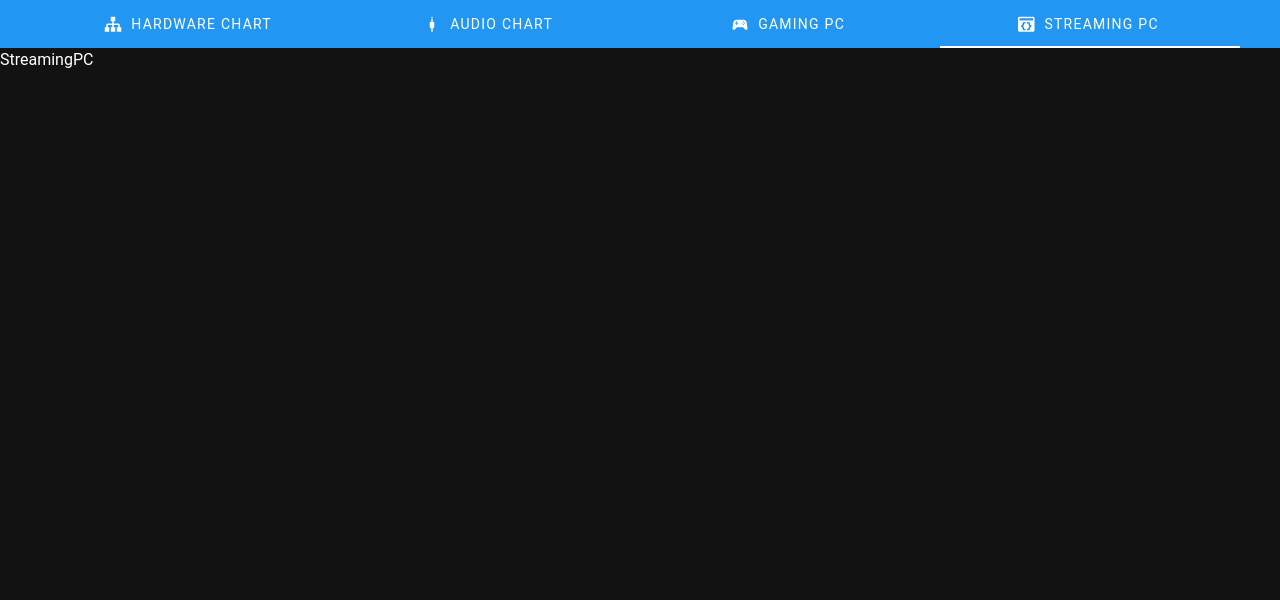
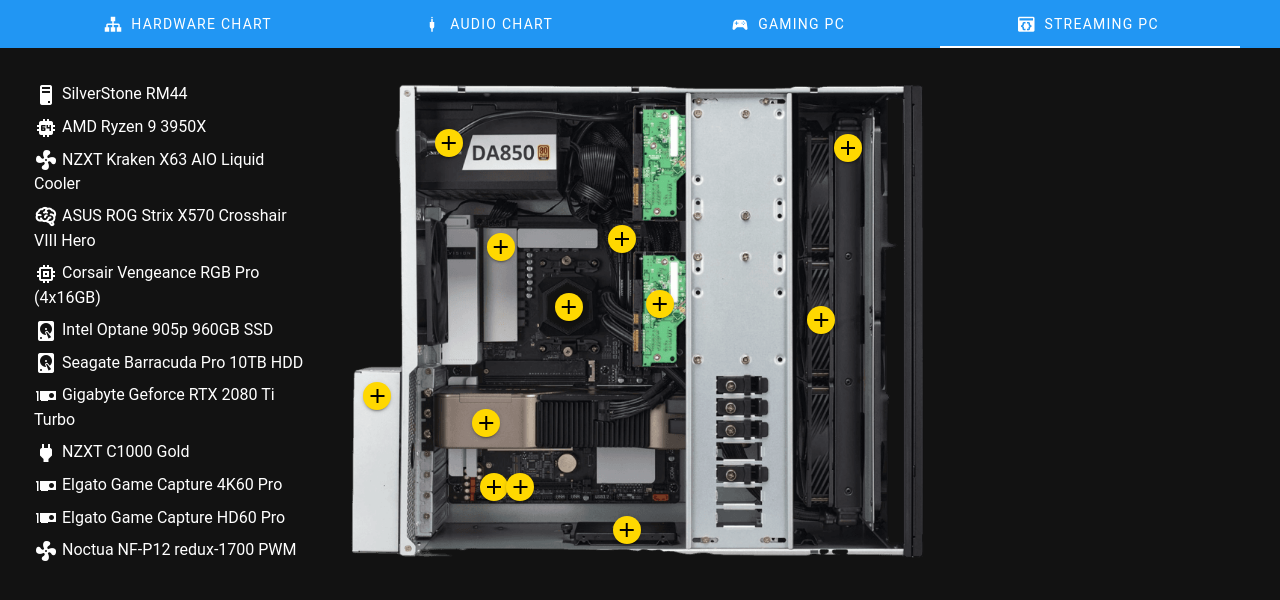
Before and after one commit to Anne-Munition/gp.annemunition.tv, a Vue app in the folder equipment/_build/: page / in a window 1280 px wide. Shown: the top 600 px of the page. Built offline with nearby package versions, Linux system fonts and the light colour scheme.

Commit message:
streaming tab

```diff
--- a/equipment/_build/src/components/StreamingPcTab.vue
+++ b/equipment/_build/src/components/StreamingPcTab.vue
@@ -1,5 +1,101 @@
-<template>StreamingPC</template>
+<template>
+  <v-container class="container">
+    <v-row>
+      <v-col cols="3">
+        <div
+          class="item-list pa-1"
+          v-for="item in items"
+          :key="item.name"
+          @click="selectItem(item)"
+          :class="{ selected: selectedItem && item.name == selectedItem.name }"
+        >
+          <v-icon :icon="`mdi-${item.icon}`"></v-icon>
+          {{ item.name }}
+        </div>
+      </v-col>
+      <v-col cols="6">
+        <div id="pc-graphic">
+          <img src="@/assets/images/streaming_pc.png" alt="" />
+          <v-btn
+            density="compact"
+            icon="mdi-plus"
+            color="#ffd800"
+            v-for="item in items"
+            :key="item.name"
+            @click="selectItem(item)"
+            class="item-button"
+            :class="{ selected: selectedItem && item.name == selectedItem.name }"
+            :style="`top: ${item.posY}%; left: ${item.posX}%;`"
+          />
+        </div>
+      </v-col>
+      <v-col cols="3">
+        <v-card v-if="selectedItem" :title="selectedItem.name">
+          <v-card-text>
+            <v-img :src="selectedItem.image"></v-img>
+          </v-card-text>
+          <v-card-actions>
+            <v-spacer />
+            <v-btn color="#FFD800" variant="outlined" @click="openInNewTab(selectedItem.url)">
+              View on Amazon
+            </v-btn>
+            <v-spacer />
+          </v-card-actions>
+        </v-card>
+      </v-col>
+    </v-row>
+  </v-container>
+</template>
 
-<script setup lang="ts"></script>
+<script setup lang="ts">
+import streamingPc from '@/equipment/streaming_pc';
+import { computed, ref } from 'vue';
 
-<style scoped></style>
+const items = computed<Item[]>(() => {
+  // Turn the PC object into an iterable array
+  const array: Item[] = [];
+  for (const key in streamingPc) {
+    const item = streamingPc[key as keyof PC];
+    if (Array.isArray(item)) array.push(...item);
+    else array.push(item);
+  }
+  return array;
+});
+
+const selectedItem = ref<Item>();
+function selectItem(item: Item) {
+  selectedItem.value = item;
+}
+
+function openInNewTab(url: string) {
+  window.open(url, '_blank', 'noreferrer');
+}
+</script>
+
+<style scoped>
+.container {
+  max-width: 100%;
+  padding: 30px;
+}
+.item-list {
+  cursor: pointer;
+}
+.item-list:hover {
+  background: #4d4d4d;
+}
+#pc-graphic {
+  position: relative;
+}
+#pc-graphic img {
+  width: 100%;
+}
+.item-button {
+  position: absolute;
+  transform: translate(-50%, -50%);
+  height: 10px;
+  width: 10px;
+}
+.selected {
+  background: #911e95;
+}
+</style>
--- /dev/null
+++ b/equipment/_build/src/equipment/streaming_pc.ts
@@ -0,0 +1,118 @@
+// posX and posY numbers are the % percentage of the image
+
+const streamingPc: PC = {
+  case: {
+    name: 'SilverStone RM44',
+    image: 'https://m.media-amazon.com/images/I/71WEd+yCYbL._AC_SL1500_.jpg',
+    url: 'https://www.amazon.com/dp/B0BFC8FZ8B',
+    amazonId: 'B0BFC8FZ8B',
+    posX: 6.1,
+    posY: 64,
+    icon: 'desktop-tower',
+  },
+  cpu: {
+    name: 'AMD Ryzen 9 3950X',
+    image: 'https://m.media-amazon.com/images/I/7122uH4-hfL._AC_SL1121_.jpg',
+    url: 'https://amzn.to/371xQMt',
+    amazonId: 'B07ZTYKLZW',
+    posX: 38.1,
+    posY: 46.1,
+    icon: 'cpu-64-bit',
+  },
+  cooler: {
+    name: 'NZXT Kraken X63 AIO Liquid Cooler',
+    image: 'https://m.media-amazon.com/images/I/71dlZ0vqmxL._SL1500_.jpg',
+    url: 'https://amzn.to/2FwPK15',
+    amazonId: 'B082DYR132',
+    posX: 84.8,
+    posY: 14,
+    icon: 'fan',
+  },
+  motherboard: {
+    name: 'ASUS ROG Strix X570 Crosshair VIII Hero',
+    image: 'https://m.media-amazon.com/images/I/61-7KxpmIEL._AC_SL1000_.jpg',
+    url: 'https://amzn.to/3ku4CfF',
+    amazonId: 'B07SZXBTNW',
+    posX: 26.7,
+    posY: 34,
+    icon: 'brain',
+  },
+  memory: {
+    name: 'Corsair Vengeance RGB Pro (4x16GB)',
+    image: 'https://m.media-amazon.com/images/I/61TMdiJy72L._AC_SL1200_.jpg',
+    url: 'https://amzn.to/2QZU2kh',
+    amazonId: 'B07GSK5782',
+    posX: 47,
+    posY: 32.5,
+    icon: 'memory',
+  },
+  storage: [
+    {
+      name: 'Intel Optane 905p 960GB SSD',
+      image: 'https://m.media-amazon.com/images/I/61KuqHZ-anL._AC_SL1280_.jpg',
+      url: 'https://amzn.to/2xoAqMM',
+      amazonId: 'B07CVNS851',
+      posX: 47.8,
+      posY: 91,
+      icon: 'harddisk',
+    },
+    {
+      name: 'Seagate Barracuda Pro 10TB HDD',
+      image: 'https://m.media-amazon.com/images/I/71DmtkEDt5L._AC_SL1500_.jpg',
+      url: 'https://amzn.to/2QLsmhd',
+      amazonId: 'B01IA9H22Q',
+      posX: 53.3,
+      posY: 45.5,
+      icon: 'harddisk',
+    },
+  ],
+  gpu: {
+    name: 'Gigabyte Geforce RTX 2080 Ti Turbo',
+    image: 'https://m.media-amazon.com/images/I/71QYE3w6zPL._AC_SL1500_.jpg',
+    url: 'https://amzn.to/32sccB0',
+    amazonId: 'B083DT8Q9L',
+    posX: 24.3,
+    posY: 69.4,
+    icon: 'expansion-card',
+  },
+  psu: {
+    name: 'NZXT C1000 Gold',
+    image: 'https://m.media-amazon.com/images/I/51nrWKGjFwL._AC_SL1000_.jpg',
+    url: 'https://www.amazon.com/dp/B09YZ33Z46',
+    amazonId: 'B09YZ33Z46',
+    posX: 18,
+    posY: 13,
+    icon: 'power-plug',
+  },
+  other: [
+    {
+      name: 'Elgato Game Capture 4K60 Pro',
+      image: 'https://m.media-amazon.com/images/I/61KnGI5sUgL._AC_SL1500_.jpg',
+      url: 'https://amzn.to/2xUxGJR',
+      amazonId: 'B076ZQBN6R',
+      posX: 25.6,
+      posY: 82.4,
+      icon: 'expansion-card',
+    },
+    {
+      name: 'Elgato Game Capture HD60 Pro',
+      image: 'https://m.media-amazon.com/images/I/71D7tnwLm-L._AC_SL1500_.jpg',
+      url: 'https://amzn.to/2xGWe8O',
+      amazonId: 'B015E3OT54',
+      posX: 30,
+      posY: 82.4,
+      icon: 'expansion-card',
+    },
+    {
+      name: 'Noctua NF-P12 redux-1700 PWM',
+      image: 'https://m.media-amazon.com/images/I/81ZUUX5VZsL._AC_SL1500_.jpg',
+      url: 'https://www.amazon.com/dp/B07CG2PGY6',
+      amazonId: 'B07CG2PGY6',
+      posX: 80.3,
+      posY: 48.8,
+      icon: 'fan',
+    },
+  ],
+};
+
+export default streamingPc;
```
Also changed, not shown: equipment/_build/src/equipment/gaming_pc.ts (added, +79 -0 lines), equipment/_build/src/equipment/peripherals.ts (added, +92 -0 lines), equipment/_build/src/types/index.d.ts (added, +21 -0 lines), equipment/_build/src/types/vite-env.d.ts (added, +8 -0 lines), equipment/_build/src/assets/images/streaming_pc.png (added).
